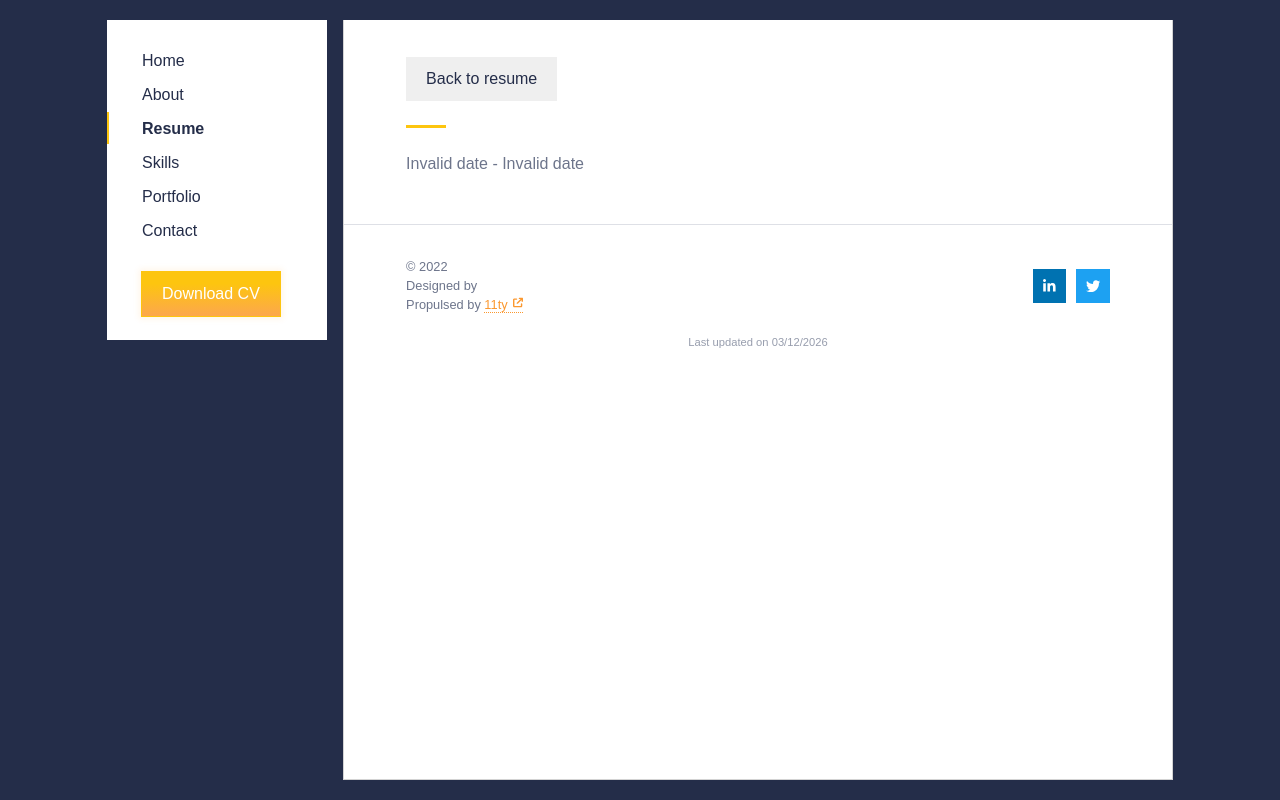
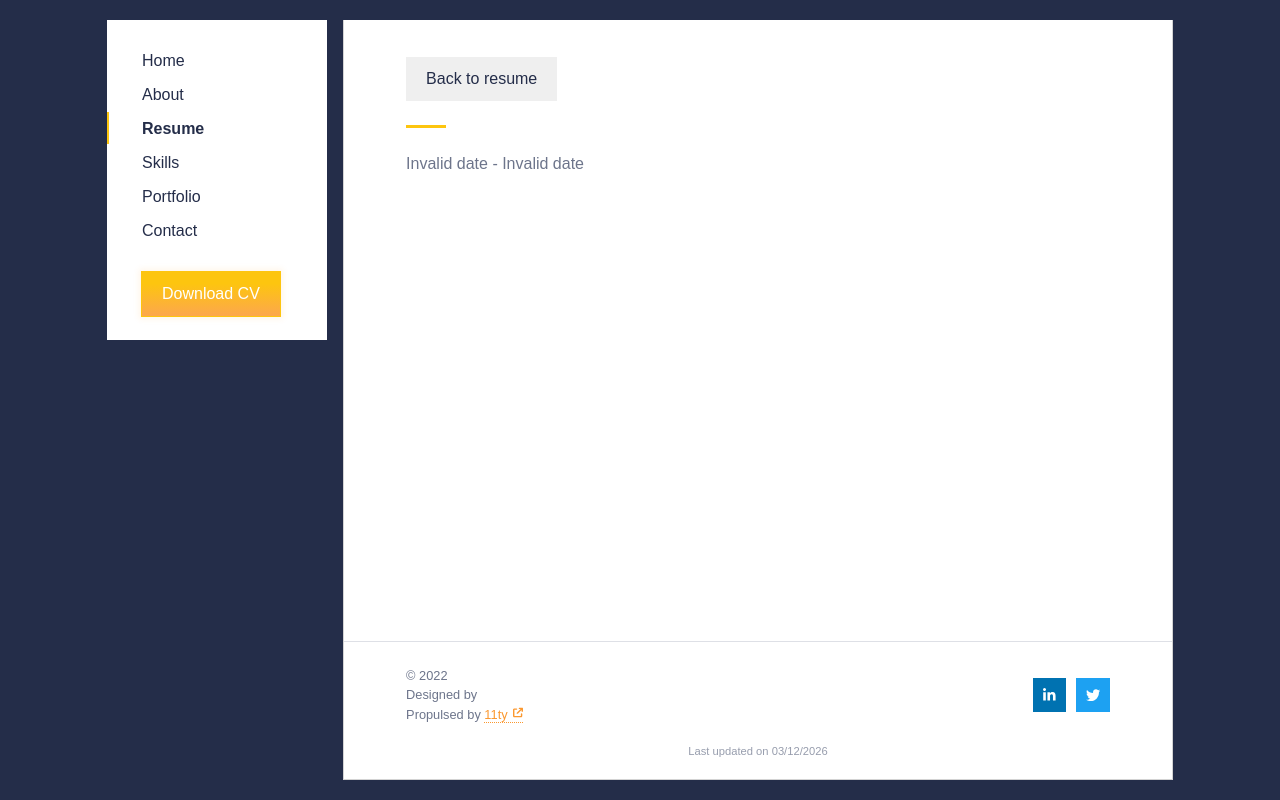
Before and after one commit to Ivanho92/ivan-rodrigues.com, an Eleventy site: page src/project.md in a window 1280 px wide. Built offline with nearby package versions, Linux system fonts and the light colour scheme; Eleventy itself is replaced by a stand-in of ours; files that its build step writes are made by us from their sources; what node-fetch would draw is missing.

Commit message:
Fixed: css issues such as the footer positioning (not sticked to bottom) in the project template

```diff
--- a/src/sass/blocks/_footer.scss
+++ b/src/sass/blocks/_footer.scss
@@ -8,6 +8,7 @@ footer {
     // background-color: lighten($gray, 45%);
     .container {
         padding-bottom: 1.2rem;
+        padding-top: 1.5rem;
     }
 
     .flex {
--- a/src/sass/layouts/project.scss
+++ b/src/sass/layouts/project.scss
@@ -1,4 +1,7 @@
 .project-page {
+    display: flex;
+    flex-direction: column;
+    justify-content: space-between;
     padding: 1.5rem 0 0 0;
 
     button {
@@ -12,10 +15,6 @@
         font-size: 2em;
     }
 
-    // .project-body {
-    //     padding-bottom: 2.2em;
-    // }
-
     .project-body > * + * {
         margin-top: 1.5rem;
     }
@@ -25,12 +24,10 @@
     }
 
     .project-body ul {
-        // margin: .5em 0;
         margin-top: .7rem;
     }
 
     .project-body li {
-        // margin: .5em 0;
         margin-left: 1rem;
     }
 
@@ -47,6 +44,7 @@
 
 @media screen and (max-width: $breakpoint-mobile) {
     .project-page {
+        height: 100vh;
         padding-top: 50px;
     }
 }
```
Also changed, not shown: src/_includes/blocks/contact.html (+1 -1 lines), src/sass/_structure.scss (+0 -11 lines), .eleventy.js, src/public/css/styles.css, 6 other files.
